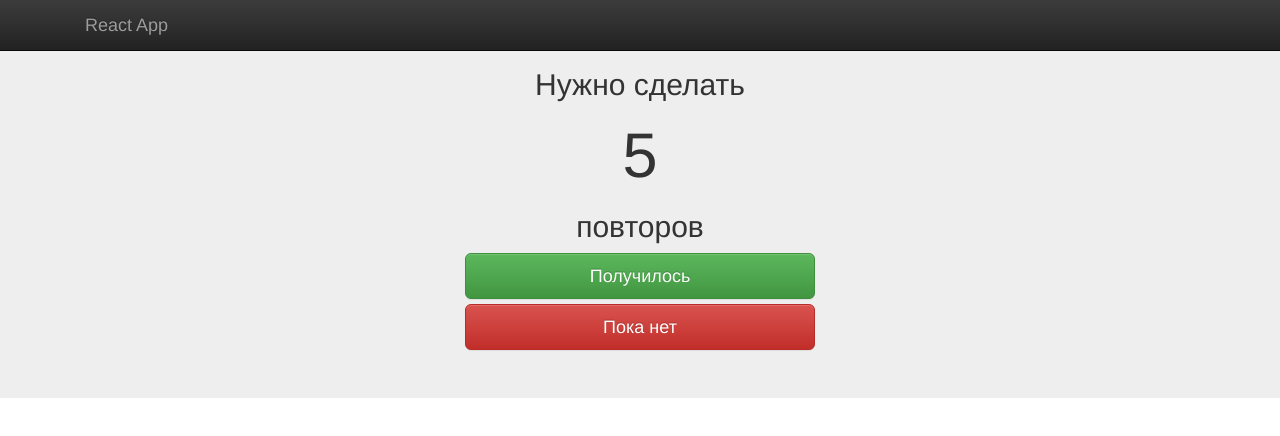
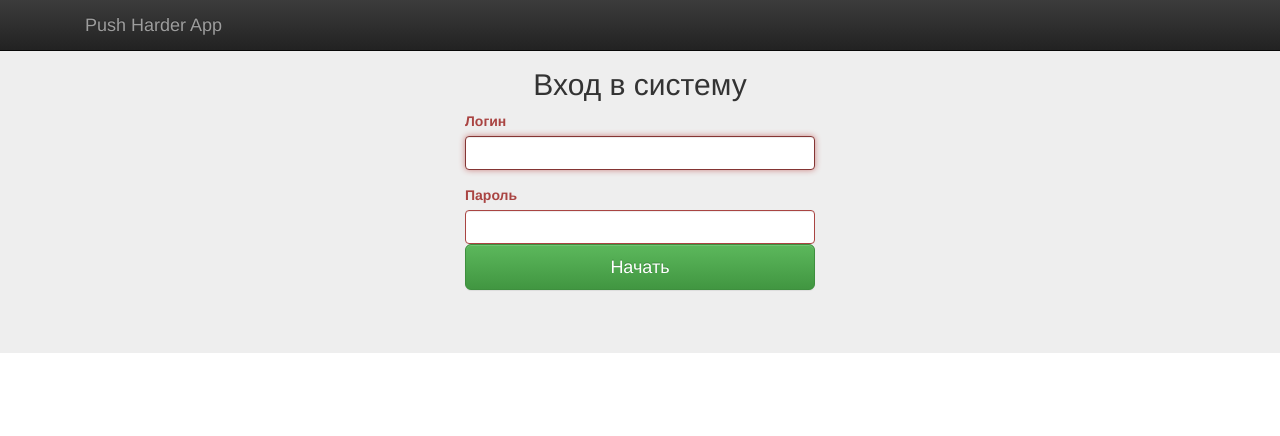
Before and after one commit to AlexeyOm/training-app, a React (Create React App) app: page / in a window 1280 px wide. Shown: the top 436 px of the page. Built offline with nearby package versions, Linux system fonts and the light colour scheme; no server answers.

Commit message:
added Login component

```diff
--- a/src/App.js
+++ b/src/App.js
@@ -4,6 +4,7 @@ import RepCount from './components/repcount/RepCount';
 import Rest from './components/rest/Rest';
 import Report from './components/report/Report';
 import Congrats from './components/congrats/Congrats';
+import Login from './components/login/Login';
 import $ from 'jquery';
 import { Grid, Col, Navbar, Jumbotron} from 'react-bootstrap';
 
@@ -26,10 +27,11 @@ class App extends Component {
   constructor() {
     super();
 
-    this.state = {serverReply: [], screen : 'repetition', set : 0, workout : [{reps : 5, rest : 2},{reps : 10, rest : 2},{reps : 15, rest : 2},{reps : 20, report: true}]};
+    this.state = {serverReply: [], screen : 'login', set : 0, workout : [{reps : 5, rest : 2},{reps : 10, rest : 2},{reps : 15, rest : 2},{reps : 20, report: true}]};
     this.handleClick = this.handleClick.bind(this);
     this.handleReport = this.handleReport.bind(this);
     this.handleCongrats = this.handleCongrats.bind(this);
+    this.handleLogin = this.handleLogin.bind(this);
     this.nextRep = this.nextRep.bind(this);
     }
 
@@ -73,9 +75,13 @@ class App extends Component {
       this.setState({screen: 'congrats'});
     }
     else {
-      //alert(event.target.form.repnum.value);
+      //0*alert(event.target.form.repnum.value);
       this.setState({screen: 'rest'});
     }
+  }
+
+  handleLogin(event) {
+    //todo делать что-то по нажатию кнопки "логин"
   }
 
   handleCongrats(event) {
@@ -101,6 +107,7 @@ class App extends Component {
   renderScreen(screen) {
     //alert(screen);
     switch(screen) {
+      case 'login' : return <Login onClick={this.handleLogin}/>;
       case 'repetition' : return <RepCount reps={this.getReps()} test={this.isTest()} onClick={this.handleClick}/>;
       case 'rest' : return <Rest restTime={this.getRestTime()} onTimer={this.nextRep}/>;
       case 'report' : return <Report onClick={this.handleReport}/>;
@@ -116,7 +123,7 @@ class App extends Component {
            <Grid>
             <Navbar.Header>
               <Navbar.Brand>
-                <a href="/">React App</a>
+                <a href="/">Push Harder App</a>
               </Navbar.Brand>
               <Navbar.Toggle />
             </Navbar.Header>
--- /dev/null
+++ b/src/components/login/Login.css
@@ -0,0 +1,6 @@
+h1 {
+    text-align: center;
+}
+h2 {
+    text-align: center;
+}
--- /dev/null
+++ b/src/components/login/Login.js
@@ -0,0 +1,76 @@
+import React from 'react';
+import { Button, Form, FormControl, FormGroup, ControlLabel } from 'react-bootstrap';
+import './Login.css'
+
+
+
+
+class Login extends React.Component {
+
+  constructor() {
+    super();
+    this.state = {login : '', password : ''};
+    this.handleChange = this.handleChange.bind(this);
+    }
+
+
+  getValidationState(param) {
+    const length = this.state[param].length;
+    if (length > 0) return 'success';
+    else return 'error';
+  }
+
+  handleChange(e) {
+    let temp = {};
+    temp[e.target.name] = e.target.value;
+    this.setState(temp);
+  }
+
+
+  render () {
+    return (
+    <div>
+      <h2>
+        Вход в систему
+      </h2>
+      <Form>
+        <FormGroup
+          controlId="formBasicText1"
+          validationState={this.getValidationState('login')}
+        >
+          <ControlLabel>Логин</ControlLabel>
+          <FormControl
+            name="login"
+            type="text"
+            value={this.state.login}
+            autoFocus="true"
+            onChange={this.handleChange}
+          />
+        </FormGroup>
+        <FormGroup
+          controlId="formBasicText2"
+          validationState={this.getValidationState('password')}
+        >
+          <ControlLabel>Пароль</ControlLabel>
+          <FormControl
+            name="password"
+            type="text"
+            value={this.state.password}
+            onChange={this.handleChange}
+          />
+          <Button
+            bsStyle="success"
+            bsSize="large"
+            block
+            onClick={this.props.onClick}>
+              Начать
+          </Button>
+        </FormGroup>
+      </Form>
+    </div>
+
+    );
+  }
+}
+
+export default Login;
```
